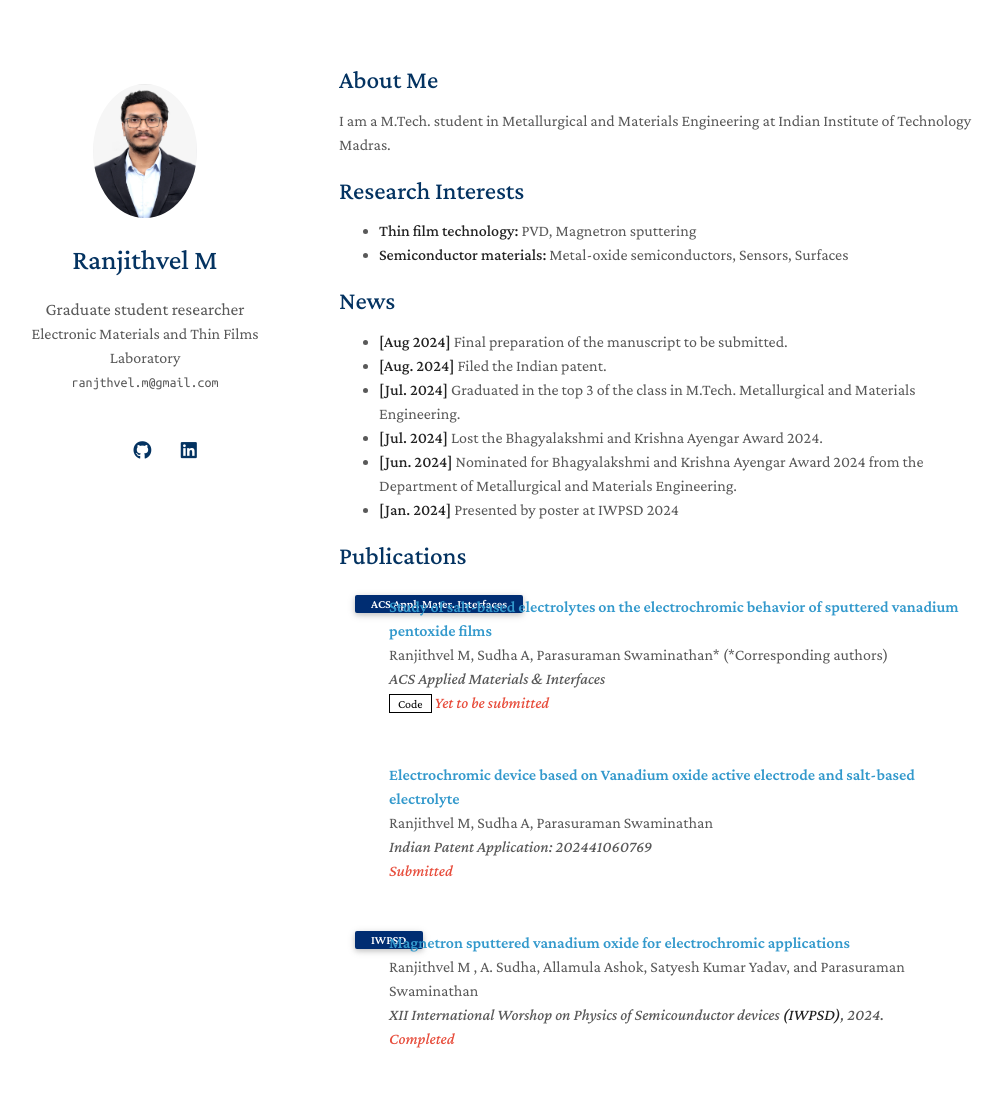
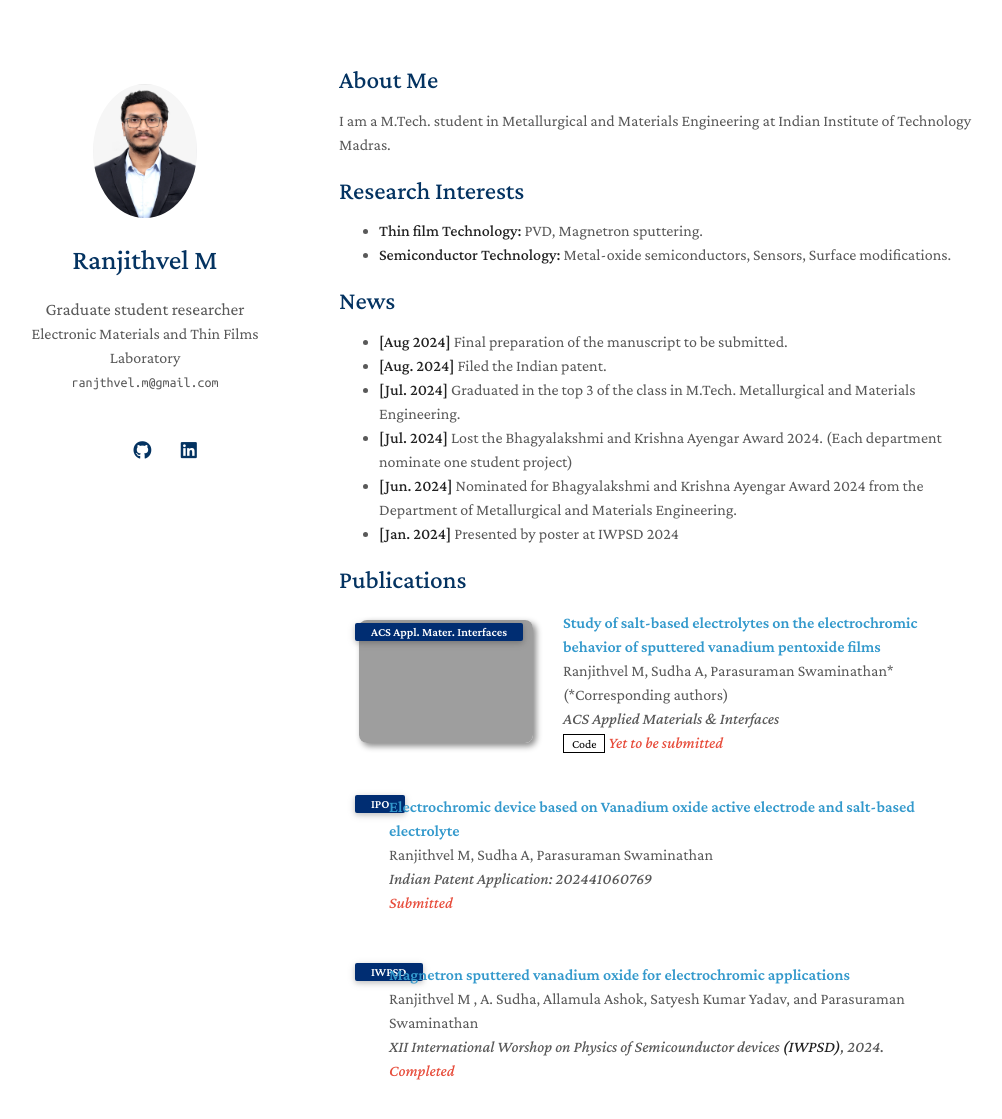
Before and after one commit to ranjithvel/ranjithvel.github.io, a Jekyll site: the page built from index.md, in a window 1280 px wide and 1217 px high. Shown: the top 1119 px of the window, without its empty margins (131-1133 px from the left). Built offline with Jekyll 4.4.1, drawn with Linux system fonts in a browser that asks for light colours; some web fonts are replaced; a style sheet for code colours, icons or effects is not loaded; our own code applies the rules of GitHub Pages for plain Markdown files; grey boxes are pictures that could not be loaded.

Commit message:
publication added

```diff
--- a/_data/publications.yml
+++ b/_data/publications.yml
@@ -6,12 +6,12 @@ main:
     # pdf:
     code: https://github.com/Ranjithvelm/MTech_project
     # bibtex: https://bib.yliu.me/MICCAI23.txt
-    # image: ./assets/img/Picture_1.png
+    image: ./assets/img/gos.png
     notes: Yet to be submitted
 
   - title: Electrochromic device based on Vanadium oxide active electrode and salt-based electrolyte
     authors: Ranjithvel M, Sudha A, Parasuraman Swaminathan
-    conference_short:
+    conference_short: IPO
     conference: "Indian Patent Application: 202441060769"
     # pdf:
     # code: https://github.com/Ranjithvelm/MTech_project
--- a/index.md
+++ b/index.md
@@ -8,15 +8,15 @@ I am a M.Tech. student in Metallurgical and Materials Engineering at Indian Inst
 
 ## Research Interests
 
-- **Thin film technology:** PVD, Magnetron sputtering
-- **Semiconductor materials:** Metal-oxide semiconductors, Sensors, Surfaces
+- **Thin film Technology:** PVD, Magnetron sputtering.
+- **Semiconductor Technology:** Metal-oxide semiconductors, Sensors, Surface modifications.
 
 ## News
 
 - **[Aug 2024]** Final preparation of the manuscript to be submitted.
 - **[Aug. 2024]** Filed the Indian patent.
 - **[Jul. 2024]** Graduated in the top 3 of the class in M.Tech. Metallurgical and Materials Engineering.
-- **[Jul. 2024]** Lost the Bhagyalakshmi and Krishna Ayengar Award 2024.
+- **[Jul. 2024]** Lost the Bhagyalakshmi and Krishna Ayengar Award 2024. (Each department nominate one student project)
 - **[Jun. 2024]** Nominated for Bhagyalakshmi and Krishna Ayengar Award 2024 from the Department of Metallurgical and Materials Engineering.
 - **[Jan. 2024]** Presented by poster at IWPSD 2024
 
```
Also changed, not shown: assets/img/favicon1.png (deleted), html_source_file/assets/img/favicon1.png (deleted), 2 other files.
